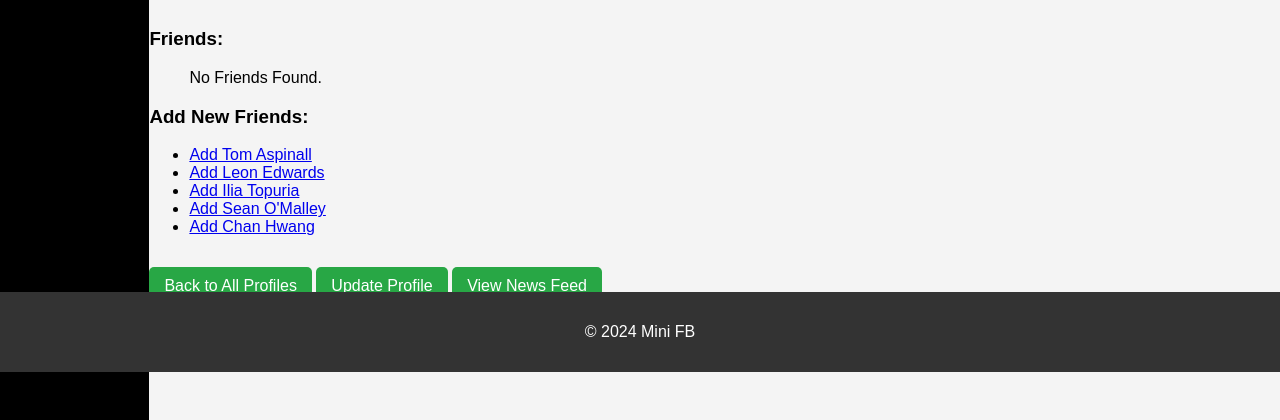
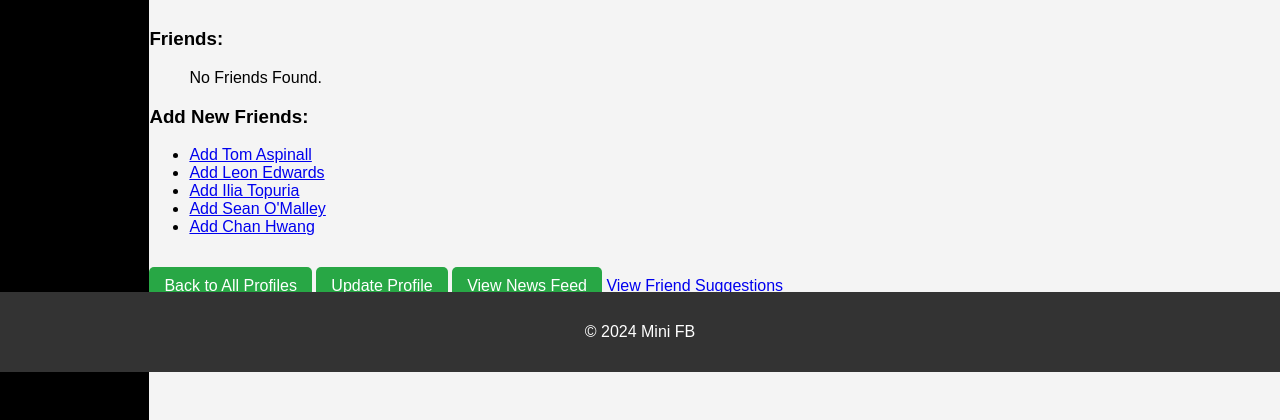
Before and after one commit to chwangbu/cs412_hw5, a Django app: page /mini_fb/profile/5/ in a window 1280 px wide. Shown: the part 428-848 px from the top of the page. Run offline with Django 5.2, Linux system fonts and the light colour scheme; data comes from the database, SQL or seed files in the repository; data that the repository does not hold is empty.

Commit message:
Added URL for friend_suggestions

```diff
--- a/mini_fb/templates/mini_fb/show_profile.html
+++ b/mini_fb/templates/mini_fb/show_profile.html
@@ -57,4 +57,5 @@
 <a href="{% url 'show_all_profiles' %}" class="btn">Back to All Profiles</a>
 <a href="{% url 'update_profile' profile.pk %}" class="btn">Update Profile</a>
 <a href="{% url 'news_feed' profile.pk %}" class="btn">View News Feed</a>
+<a href="{% url 'friend_suggestions' profile.id %}">View Friend Suggestions</a>
 {% endblock %}
```
